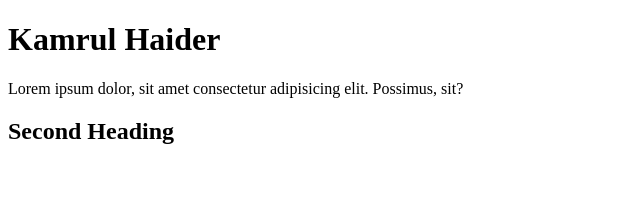
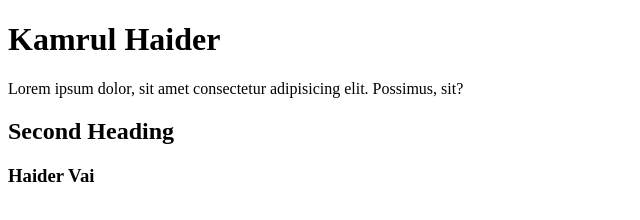
Before and after one commit to Haider1730/First-Project, a plain HTML site: page index.html in a window 1280 px wide. Shown: the whole page, without its empty margins (0-640 px from the left). Drawn offline with Linux system fonts and the light colour scheme.

Commit message:
Update index.html

```diff
--- a/index.html
+++ b/index.html
@@ -9,5 +9,6 @@
     <h1>Kamrul Haider</h1>
     <p>Lorem ipsum dolor, sit amet consectetur adipisicing elit. Possimus, sit?</p>
     <h2>Second Heading</h2>
+    <h3>Haider Vai</h3>
 </body>
 </html>
```
